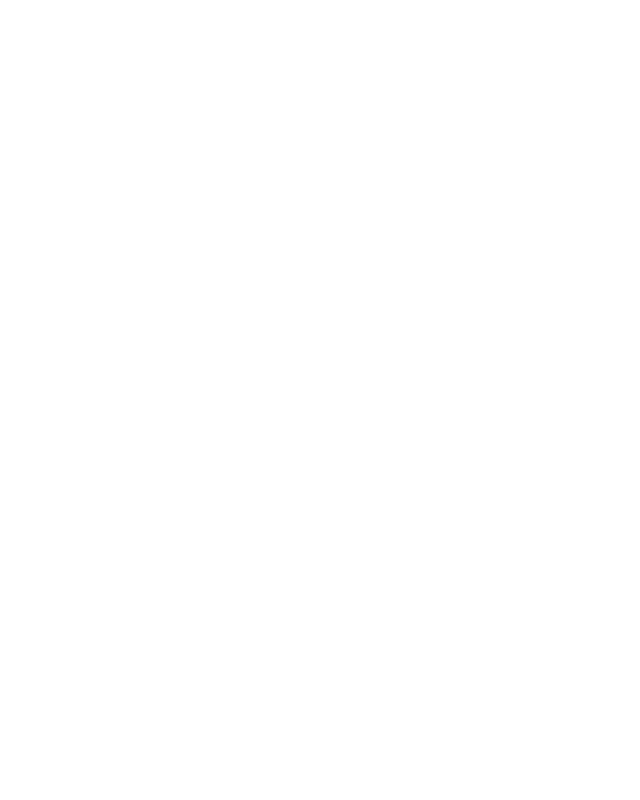
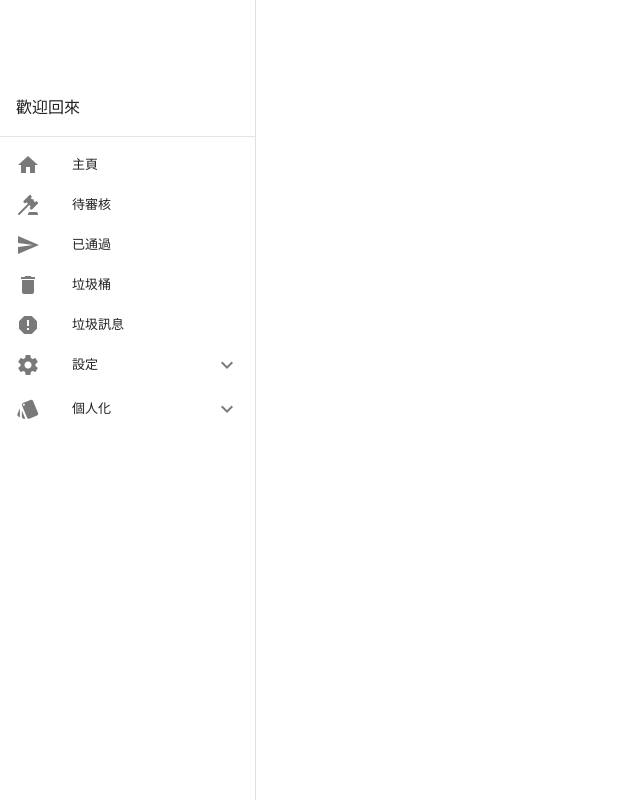
Before and after one commit to 0944-tw/OpenCB, a Nuxt app: page /admin in a window 1280 px wide. Before the commit this address had no page. Shown: the whole page, without its empty margins (0-640 px from the left). Built offline with nearby package versions, Linux system fonts and the light colour scheme.

Commit message:
feat: Admin layout

```diff
--- /dev/null
+++ b/app/layouts/admin.vue
@@ -0,0 +1,104 @@
+<template>
+    <v-navigation-drawer v-model="drawer" >
+      <v-sheet class="pa-4">
+        <v-avatar class="mb-4" size="64"></v-avatar>
+
+        <div>歡迎回來</div>
+      </v-sheet>
+
+      <v-divider></v-divider>
+
+      <v-list nav  density="compact" color="light-blue-darken-1">
+        <div v-for="link in links" :key="link.icon" >
+          <v-list-item
+
+              v-if="!link.children"
+              :prepend-icon="link.icon"
+              :title="link.text"
+              :to="link.to"
+              link
+          ></v-list-item>
+          <v-list-group v-else>
+            <template v-slot:activator="{ props }">
+              <v-list-item
+                  v-bind="props"
+                  :title="link.text"
+                  :prepend-icon="link.icon"
+                   nav
+              ></v-list-item>
+            </template>
+            <v-list-item v-for="sub_link in link.children"  :to="sub_link.to" :title="sub_link.text"  link>
+            </v-list-item>
+          </v-list-group>
+        </div>
+
+      </v-list>
+    </v-navigation-drawer>
+
+    <v-main>
+       <slot />
+     </v-main>
+  </template>
+
+  <script setup>
+  import { ref } from "vue";
+
+
+
+  const links = [
+    {
+      icon: "mdi-home",
+      text: "主頁",
+      to: "/admin/dashboard",
+    },
+    {
+      icon: "mdi-gavel",
+      text: "待審核",
+      to: "/admin/pending",
+    },
+    {
+      icon: "mdi-send",
+      text: "已通過",
+      to: "/admin/approved",
+    },
+    {
+      icon: "mdi-delete",
+      text: "垃圾桶",
+      to: "/admin/trash",
+    },
+    {
+      icon: "mdi-alert-octagon",
+      text: "垃圾訊息",
+      to: "/admin/spam",
+    },
+    {
+      icon: "mdi-cog",
+      text: "設定",
+      children: [
+        {
+          text: "自動發文",
+          to: "/admin/settings/auto"
+        },
+        {
+          text: "資料庫配置",
+          to: "/admin/settings/database"
+        },
+        {
+          text: "帳號管理",
+          to: "/admin/settings/user"
+        }
+      ]
+    },
+    {
+      icon: "mdi-palette-swatch",
+      text: "個人化",
+      children: [
+        {
+          text: "投稿頁面"
+        }
+      ]
+    }
+  ];
+
+  const drawer = ref(null);
+  </script>
--- /dev/null
+++ b/app/pages/admin.vue
@@ -0,0 +1,8 @@
+<template>
+
+
+  <NuxtLayout name="admin">
+    <NuxtPage/>
+  </NuxtLayout>
+
+</template>
```
